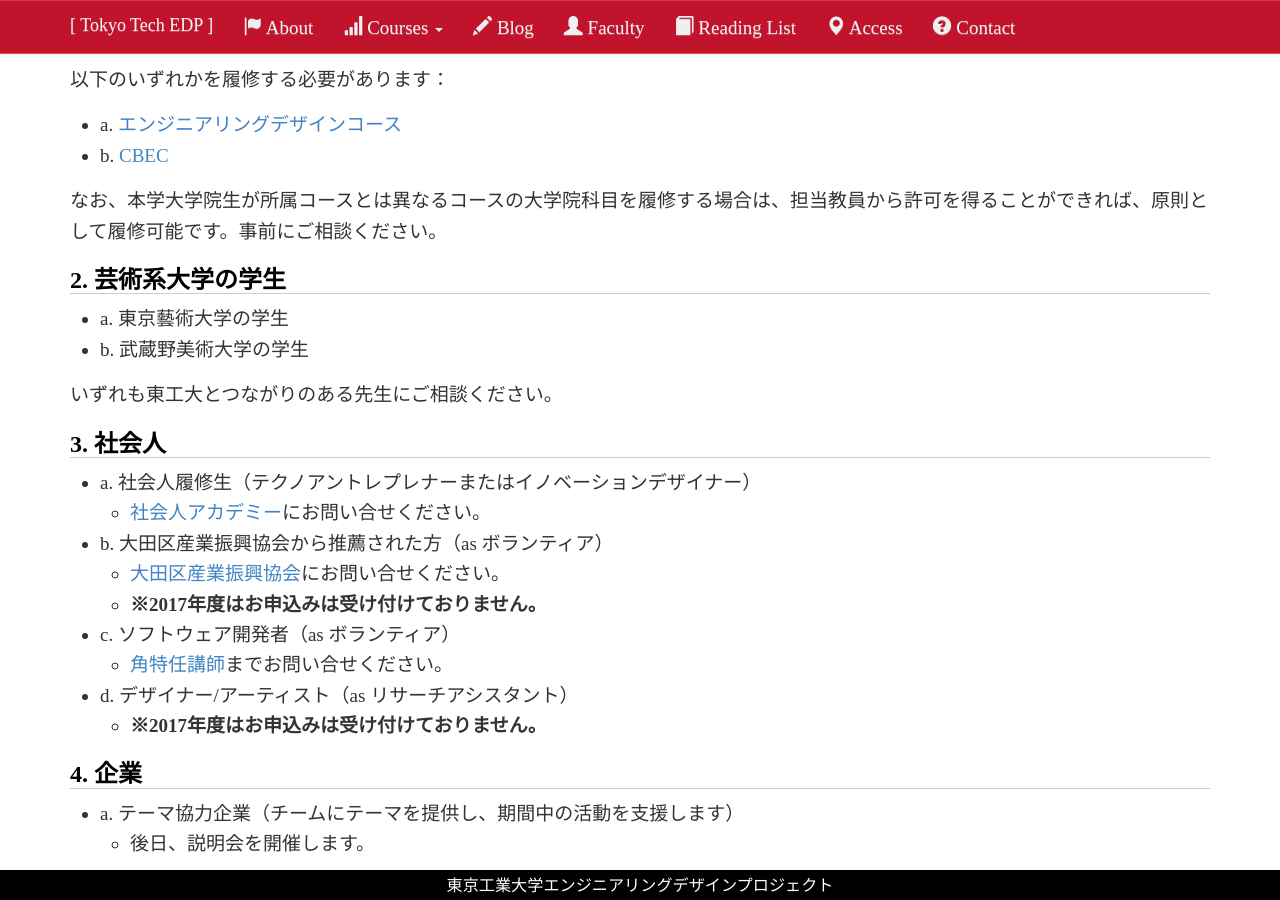
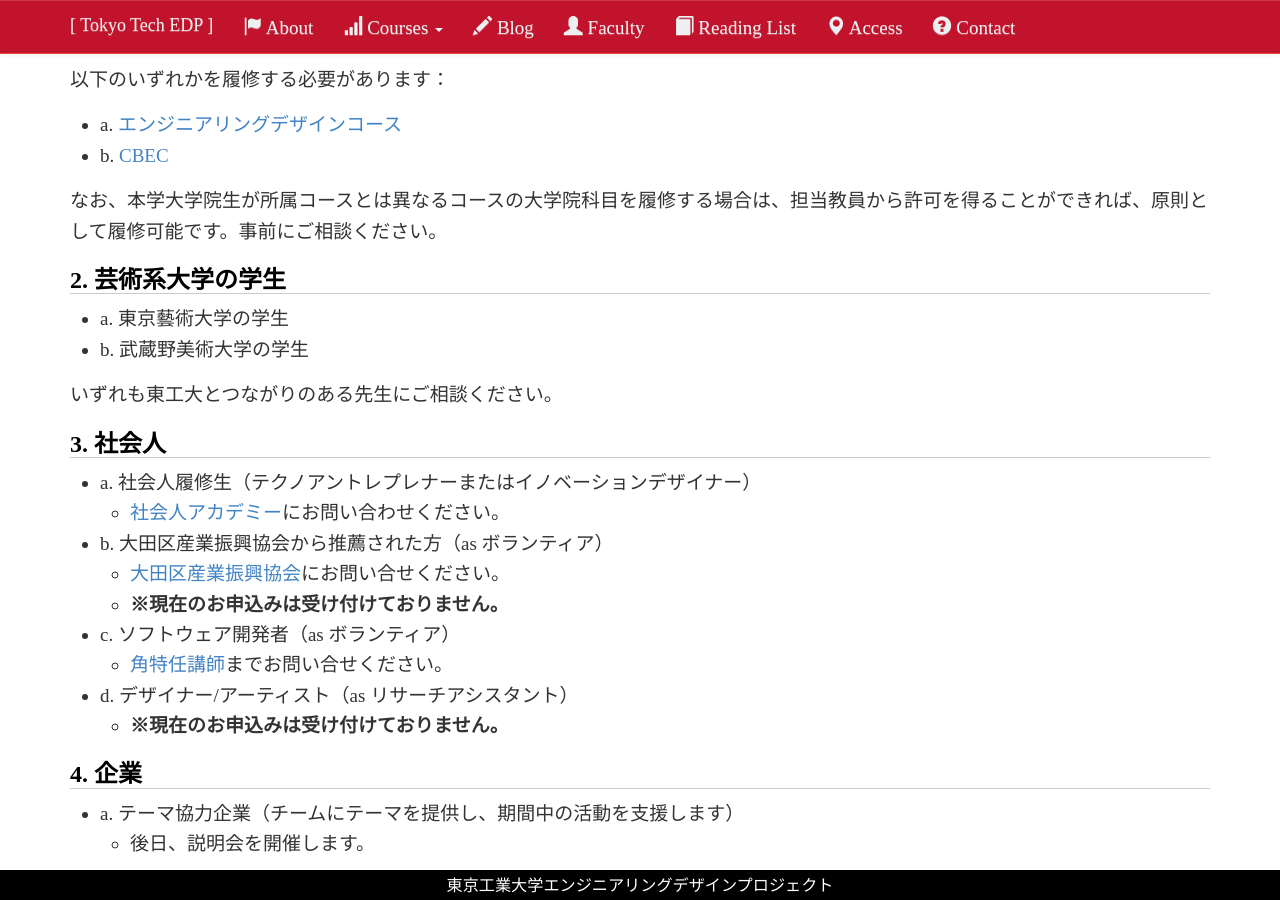
Before and after one commit to titech-edp/titech-edp.github.io, a Jekyll site: the page built from about/index.md, in a window 1280 px wide and 900 px high, scrolled down 1090 px. Built offline with Jekyll 4.4.1, drawn with Linux system fonts in a browser that asks for light colours; nearby versions of some CDN libraries; library files that are not in the unit come from our copies.

Commit message:
Update about

```diff
--- a/about/index.md
+++ b/about/index.md
@@ -34,17 +34,17 @@ title: エンジニアリングデザインプロジェクトについて
 ## 3. 社会人
 
 - a. 社会人履修生（テクノアントレプレナーまたはイノベーションデザイナー）
-  - [社会人アカデミー](http://www.academy.titech.ac.jp/)にお問い合せください。
+  - [社会人アカデミー](http://www.academy.titech.ac.jp/)にお問い合わせください。
 
 - b. 大田区産業振興協会から推薦された方（as ボランティア）
   - [大田区産業振興協会](http://www.pio-ota.jp/)にお問い合せください。
-  - **※2017年度はお申込みは受け付けておりません。**
+  - **※現在のお申込みは受け付けておりません。**
 
 - c. ソフトウェア開発者（as ボランティア）
   - [角特任講師](http://twitter.com/kdmsnr)までお問い合せください。
 
 - d. デザイナー/アーティスト（as リサーチアシスタント）
-  - **※2017年度はお申込みは受け付けておりません。**
+  - **※現在のお申込みは受け付けておりません。**
 
 ## 4. 企業
 
```
